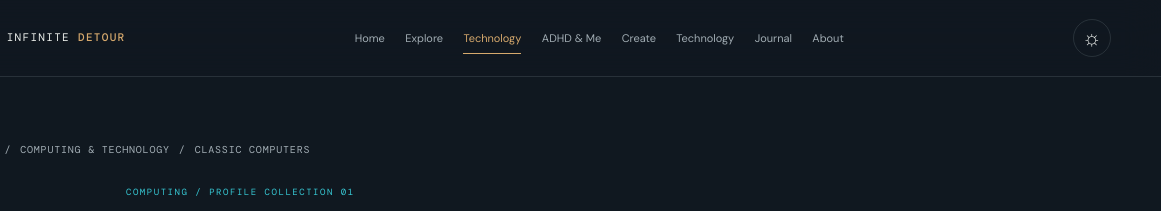
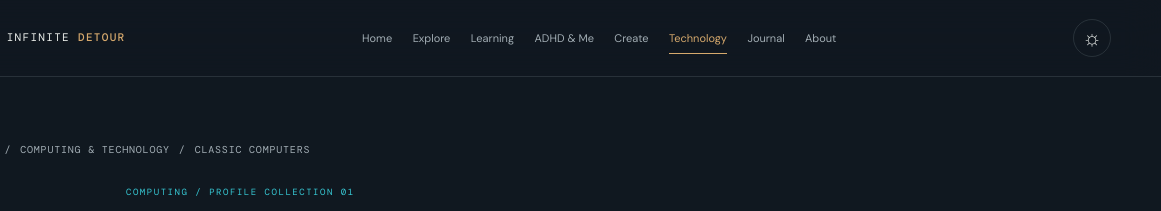
Before and after one commit to Amateurfool/the-infinite-detour, a plain HTML site: page technology/computing/computers/index.html in a window 1280 px wide. Shown: the top 211 px of the page, 119-1280 px from the left. Drawn offline with nearby package versions, Linux system fonts and the light colour scheme; a web font is replaced by a local one.

Commit message:
Fix Technology section navigation

```diff
--- a/technology/computing/computers/index.html
+++ b/technology/computing/computers/index.html
@@ -9,9 +9,9 @@
 </head><body><a class="skip-link" href="#main">Skip to content</a>
 <header class="site-header"><div class="header-inner">
 <a class="brand" href="/the-infinite-detour/" aria-label="The Infinite Detour home"><span class="brand-mark" aria-hidden="true">↗</span><span class="brand-words">THE INFINITE <strong>DETOUR</strong></span></a>
-<nav class="desktop-nav" aria-label="Main navigation"><a href="/the-infinite-detour/">Home</a><a href="/the-infinite-detour/explore/">Explore</a><a href="/the-infinite-detour/technology/" class="active" aria-current="page">Technology</a><a href="/the-infinite-detour/adhd/">ADHD &amp; Me</a><a href="/the-infinite-detour/create/">Create</a><a href="/the-infinite-detour/technology/">Technology</a><a href="/the-infinite-detour/journal/">Journal</a><a href="/the-infinite-detour/about/">About</a></nav>
+<nav class="desktop-nav" aria-label="Main navigation"><a href="/the-infinite-detour/">Home</a><a href="/the-infinite-detour/explore/">Explore</a><a href="/the-infinite-detour/learning/">Learning</a><a href="/the-infinite-detour/adhd/">ADHD &amp; Me</a><a href="/the-infinite-detour/create/">Create</a><a href="/the-infinite-detour/technology/" class="active" aria-current="page">Technology</a><a href="/the-infinite-detour/journal/">Journal</a><a href="/the-infinite-detour/about/">About</a></nav>
 <div class="header-actions"><button class="theme-toggle" type="button" aria-label="Switch to light theme" title="Switch theme"><span class="theme-icon" aria-hidden="true">☼</span></button><button class="menu-toggle" type="button" aria-expanded="false" aria-controls="mobile-nav" aria-label="Open navigation"><span></span><span></span></button></div></div>
-<nav class="mobile-nav" id="mobile-nav" aria-label="Mobile navigation" hidden><a href="/the-infinite-detour/">Home</a><a href="/the-infinite-detour/explore/">Explore</a><a href="/the-infinite-detour/technology/" aria-current="page">Technology</a><a href="/the-infinite-detour/adhd/">ADHD &amp; Me</a><a href="/the-infinite-detour/create/">Create</a><a href="/the-infinite-detour/technology/">Technology</a><a href="/the-infinite-detour/journal/">Journal</a><a href="/the-infinite-detour/about/">About</a></nav></header>
+<nav class="mobile-nav" id="mobile-nav" aria-label="Mobile navigation" hidden><a href="/the-infinite-detour/">Home</a><a href="/the-infinite-detour/explore/">Explore</a><a href="/the-infinite-detour/learning/">Learning</a><a href="/the-infinite-detour/adhd/">ADHD &amp; Me</a><a href="/the-infinite-detour/create/">Create</a><a href="/the-infinite-detour/technology/" aria-current="page">Technology</a><a href="/the-infinite-detour/journal/">Journal</a><a href="/the-infinite-detour/about/">About</a></nav></header>
 <main id="main" class="technology-page technology-subpage computing-page">
 <nav class="sub-crumbs" aria-label="Breadcrumb"><a href="/the-infinite-detour/learning/">LEARNING</a><span>/</span><a href="/the-infinite-detour/technology/computing/">COMPUTING &amp; TECHNOLOGY</a><span>/</span>CLASSIC COMPUTERS</nav>
 <header class="profile-intro"><p class="eyebrow">COMPUTING / PROFILE COLLECTION 01</p><h1>A generation<br>of <em>ideas.</em></h1><p>A guided journey through the home computers that changed everyday life. We begin with the inventive, varied 8-bit era — from familiar British favourites to machines made around the world — then move into the 16-bit generation and the more powerful systems that followed.</p></header>
```
